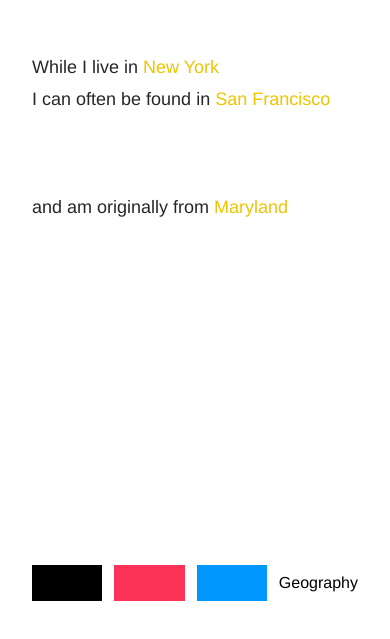
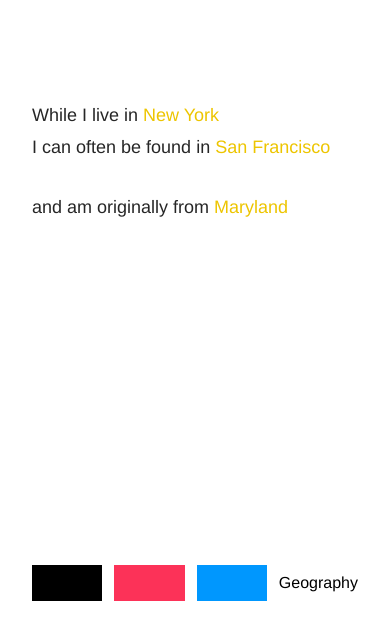
Before and after one commit to maayanalbert/malbert.space, a Next.js app: page /geography in a window 390 px wide. Shown: the part 177-816 px from the top of the page. Built offline with nearby package versions, Linux system fonts and the light colour scheme.

Commit message:
Update geography.tsx

```diff
--- a/src/pages/geography.tsx
+++ b/src/pages/geography.tsx
@@ -33,7 +33,7 @@ export default function About() {
         className="absolute sm:pl-28 pl-8"
         style={{ bottom: `calc(50% + ${6 * 4}px)` }}
       >
-        <div className="flex sm:flex-row flex-col sm:gap-2 gap-12 w-full justify-start">
+        <div className="flex sm:flex-row flex-col sm:gap-2 w-full justify-start">
           <div className="flex flex-col sm:gap-4 gap-1">
             <Item item={NY} page={page} />
             <Item item={SF} page={page} />
```
